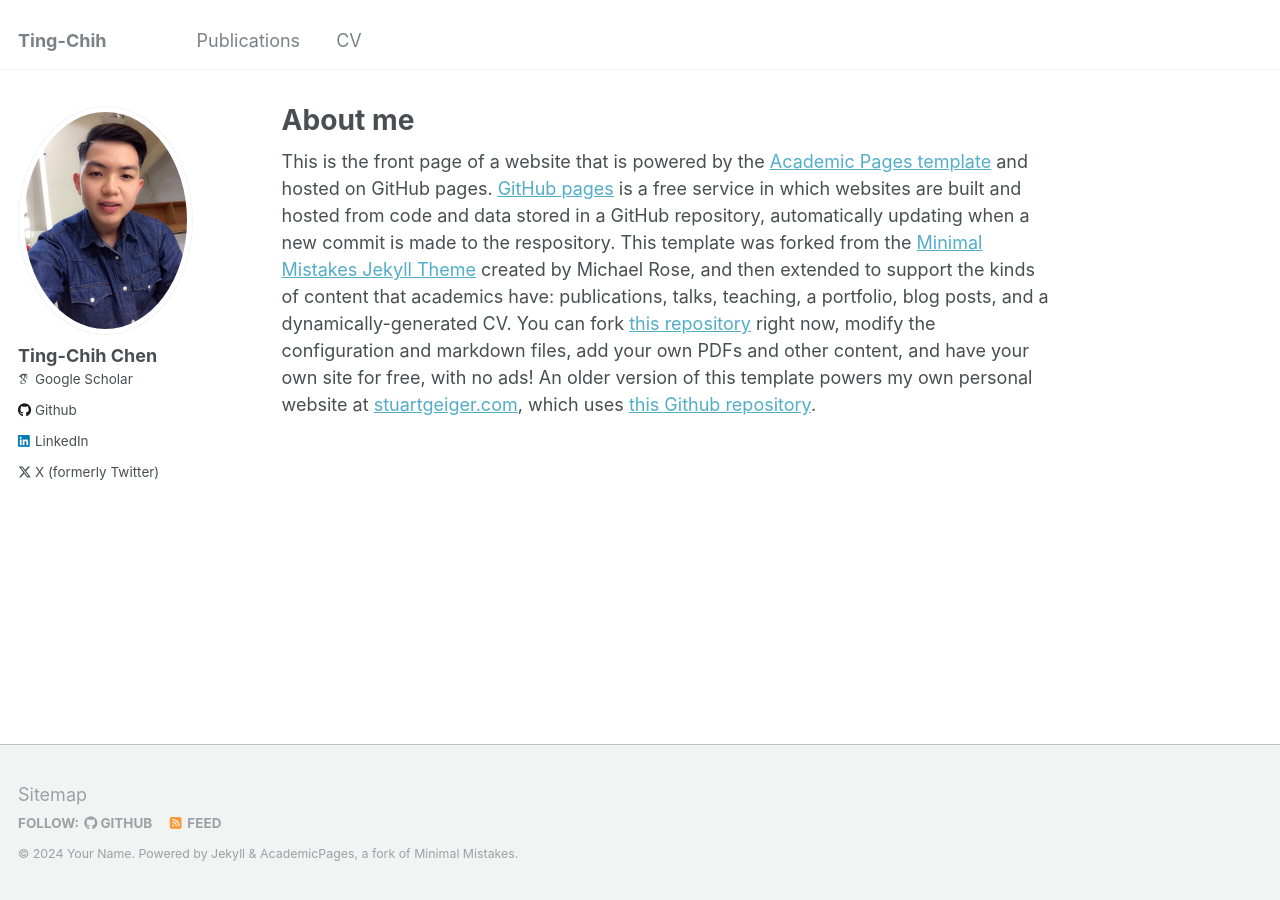
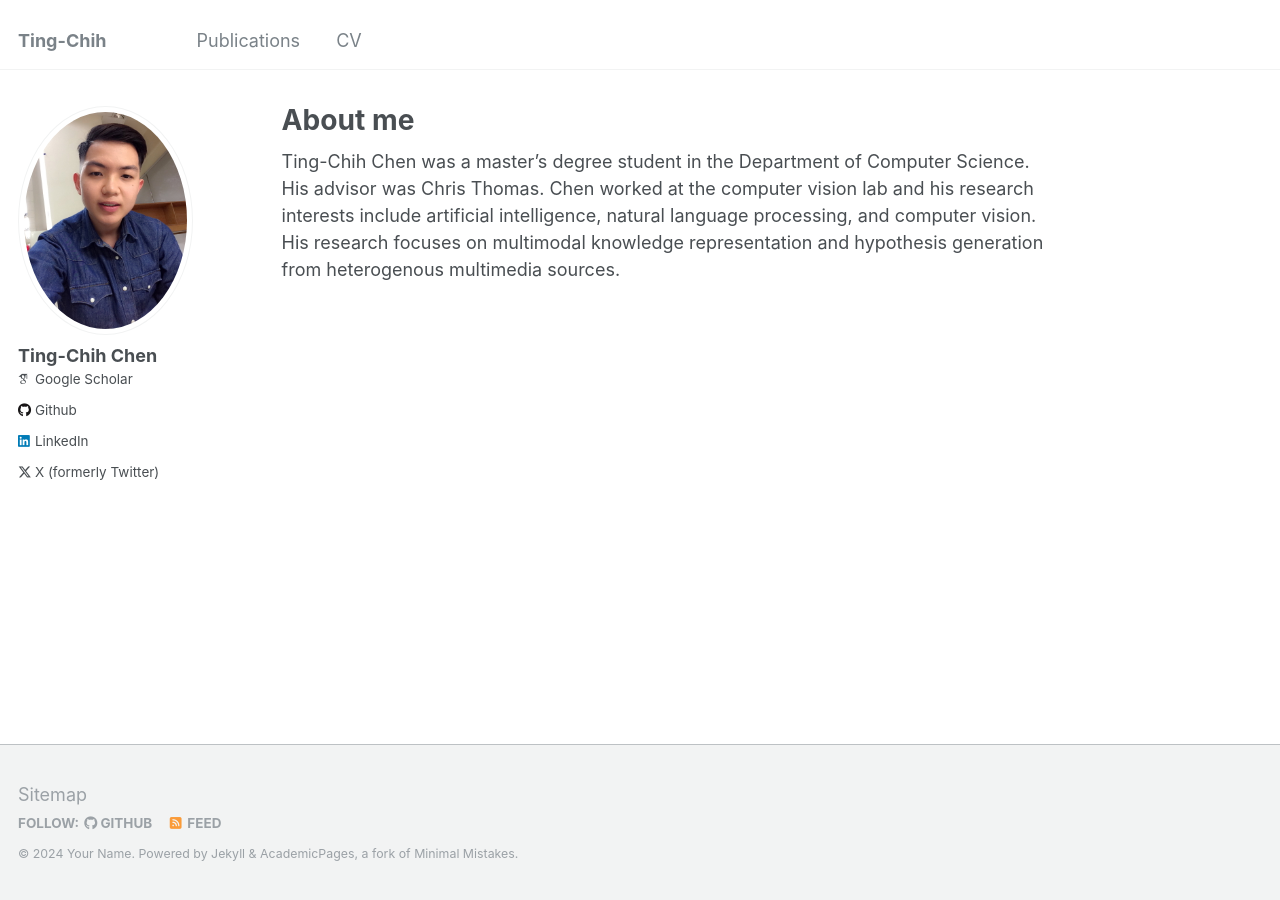
Before and after one commit to tingchihc/tingchihc.github.io, a Jekyll site: the page built from _pages/about.md, in a window 1280 px wide. Built offline with Jekyll 4.4.1, drawn with Linux system fonts in a browser that asks for light colours; some web fonts are replaced.

Commit message:
Update about.md

```diff
--- a/_pages/about.md
+++ b/_pages/about.md
@@ -7,4 +7,4 @@ redirect_from:
   - /about.html
 ---
 
-This is the front page of a website that is powered by the [Academic Pages template](https://github.com/academicpages/academicpages.github.io) and hosted on GitHub pages. [GitHub pages](https://pages.github.com) is a free service in which websites are built and hosted from code and data stored in a GitHub repository, automatically updating when a new commit is made to the respository. This template was forked from the [Minimal Mistakes Jekyll Theme](https://mmistakes.github.io/minimal-mistakes/) created by Michael Rose, and then extended to support the kinds of content that academics have: publications, talks, teaching, a portfolio, blog posts, and a dynamically-generated CV. You can fork [this repository](https://github.com/academicpages/academicpages.github.io) right now, modify the configuration and markdown files, add your own PDFs and other content, and have your own site for free, with no ads! An older version of this template powers my own personal website at [stuartgeiger.com](http://stuartgeiger.com), which uses [this Github repository](https://github.com/staeiou/staeiou.github.io).
+Ting-Chih Chen was a master's degree student in the Department of Computer Science. His advisor was Chris Thomas. Chen worked at the computer vision lab and his research interests include artificial intelligence, natural language processing, and computer vision. His research focuses on multimodal knowledge representation and hypothesis generation from heterogenous multimedia sources.
```
